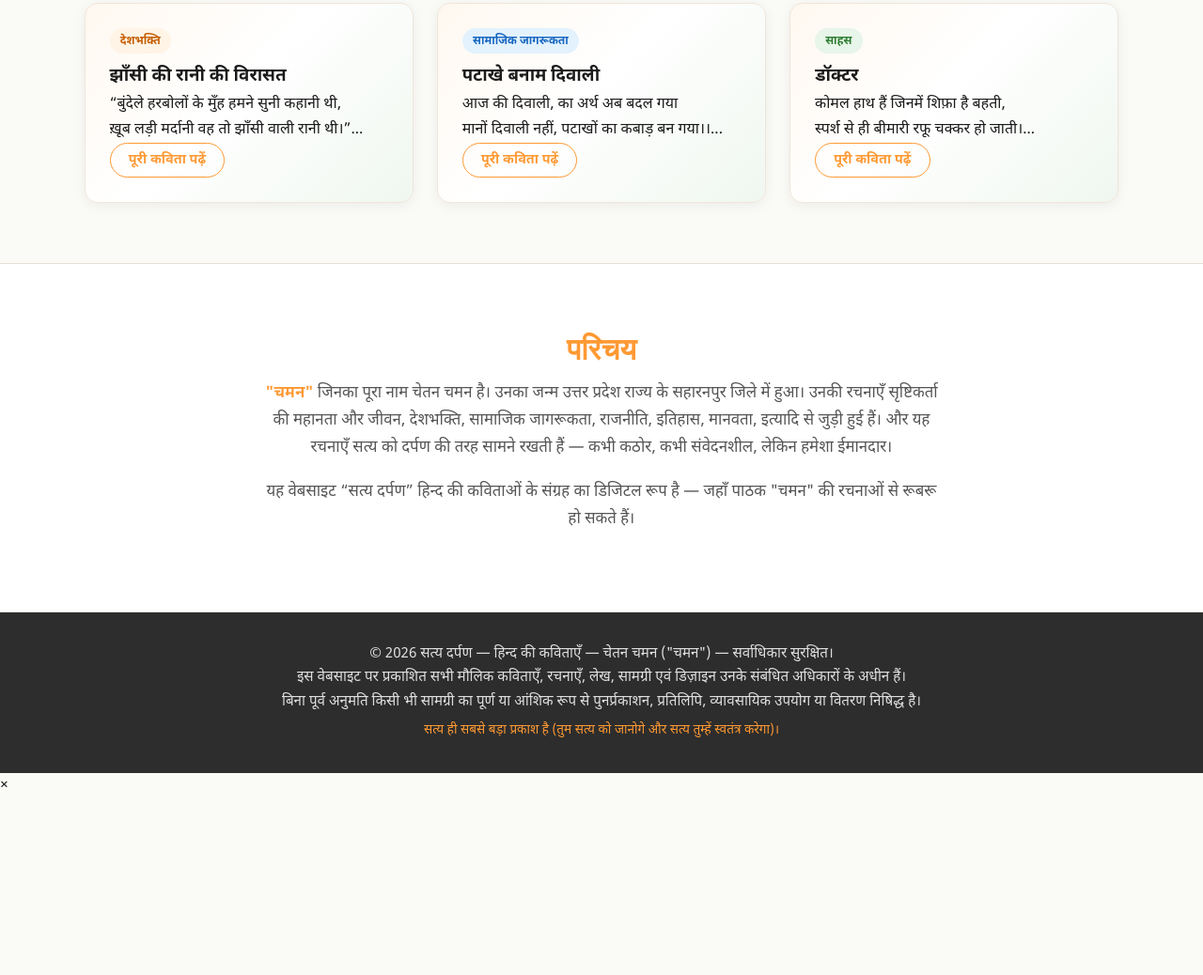
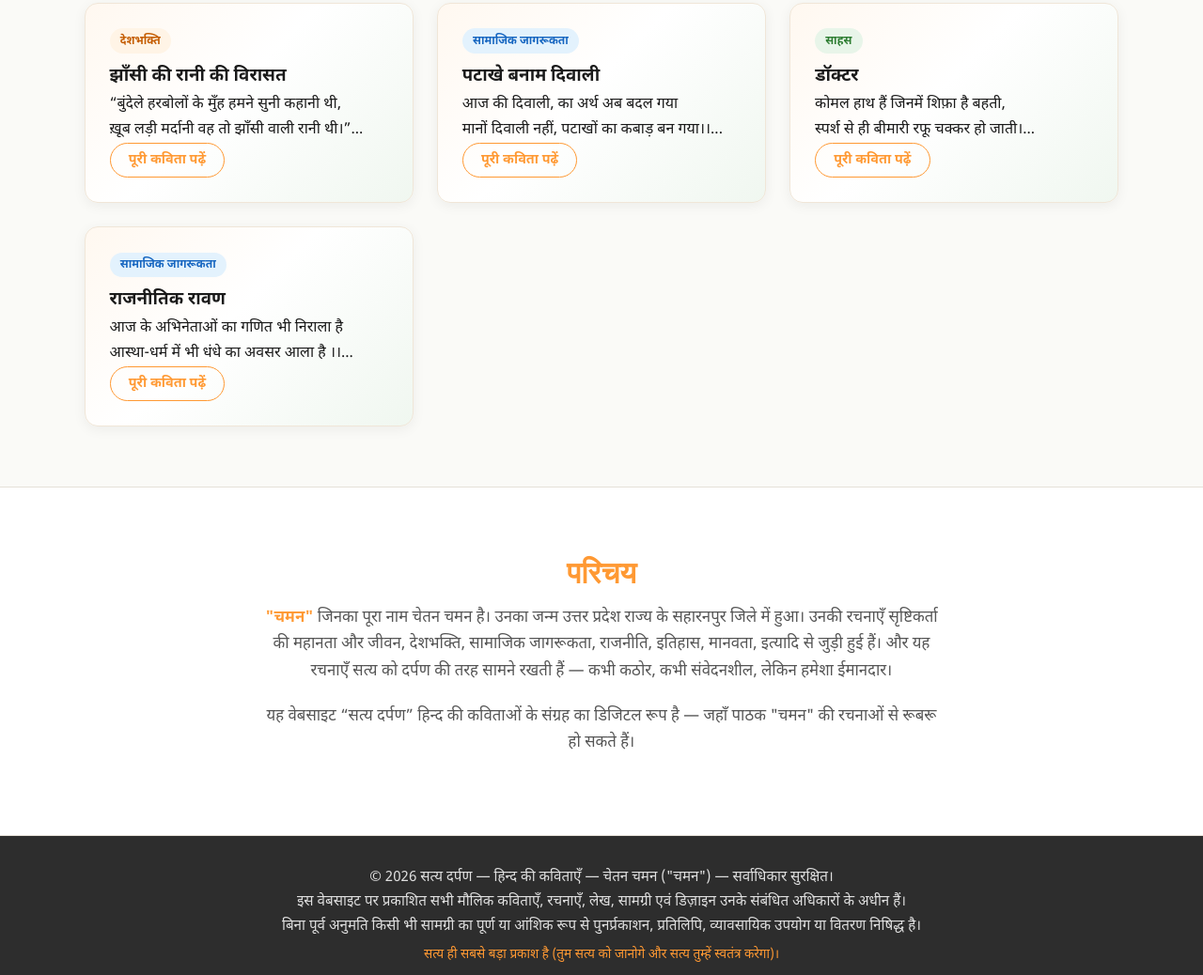
Before and after one commit to sdsatyadarpan-glitch/sdsatyadarpan, a plain HTML site: page index.html in a window 1280 px wide. Shown: the part 8202-9240 px from the top of the page at 94% size. Before the commit the page ends 9052 px from the top, so only its background shows below. Drawn offline with Linux system fonts and the light colour scheme; a web font is replaced by a local one.

Commit message:
Update index.html

```diff
--- a/index.html
+++ b/index.html
@@ -1013,6 +1013,16 @@
     स्पर्श से ही बीमारी रफू चक्कर हो जाती।...
   </p>
   <button class="read-btn" onclick="openPoem('poem90')">पूरी कविता पढ़ें</button>
+</article><article class="poem-card" data-category="jagrukta">
+  <div class="poem-card-header">
+    <span class="category-tag jagrukta">सामाजिक जागरूकता</span>
+    <h3>राजनीतिक रावण</h3>
+  </div>
+  <p class="poem-excerpt">
+    आज के अभिनेताओं का गणित भी निराला है<br>
+    आस्था-धर्म में भी धंधे का अवसर आला है ।।...
+  </p>
+  <button class="read-btn" onclick="openPoem('poem91')">पूरी कविता पढ़ें</button>
 </article>
 
 
```
